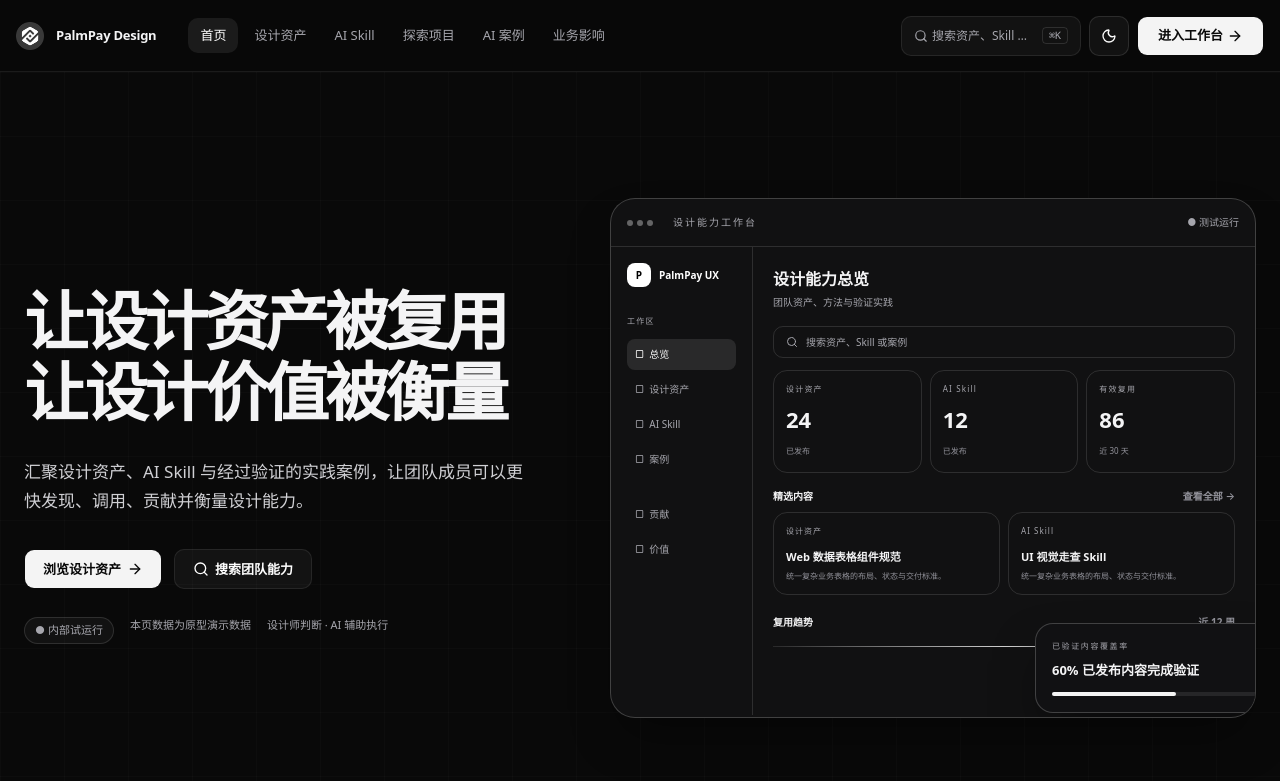
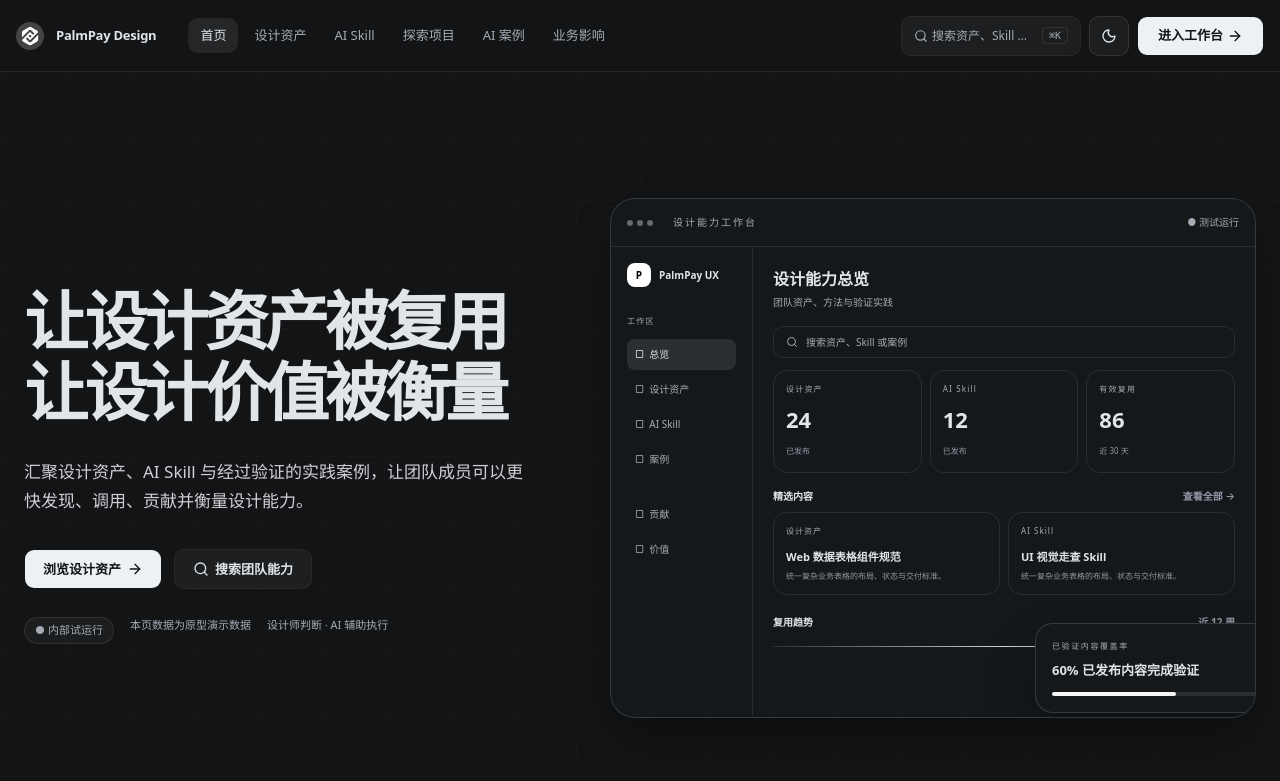
Before and after one commit to lomi2026/palmpay-design-intelligence, a Next.js app in the folder apps/web/: page / in a window 1280 px wide. Shown: the top 781 px of the page. Built offline with nearby package versions, Linux system fonts and the light colour scheme.

Commit message:
fix(web): reduce dark mode eye strain

```diff
--- a/apps/web/src/app/globals.css
+++ b/apps/web/src/app/globals.css
@@ -111,28 +111,28 @@ body {
 }
 
 .dark .v9-source-home {
-  --v9-bg: #090909;
-  --v9-sidebar: #0a0a0a;
-  --v9-panel: #111112;
-  --v9-panel-2: #18181a;
-  --v9-panel-3: #202024;
-  --v9-text: #f4f4f5;
-  --v9-muted: #b8b8bd;
-  --v9-copy: #a6a6ad;
-  --v9-subtle: #92929a;
-  --v9-disabled: #707078;
-  --v9-line: rgba(255, 255, 255, 0.12);
-  --v9-line-strong: rgba(255, 255, 255, 0.2);
-  --v9-soft: rgba(255, 255, 255, 0.045);
-  --v9-soft-hover: rgba(255, 255, 255, 0.08);
-  --v9-raised: rgba(255, 255, 255, 0.13);
-  --v9-field: rgba(255, 255, 255, 0.045);
-  --v9-strong: #f4f4f4;
-  --v9-strong-foreground: #090909;
+  --v9-bg: #121416;
+  --v9-sidebar: #0f1113;
+  --v9-panel: #15181b;
+  --v9-panel-2: #181b1f;
+  --v9-panel-3: #20242a;
+  --v9-text: #e1e5e9;
+  --v9-muted: #b2b8c0;
+  --v9-copy: #a5acb5;
+  --v9-subtle: #9099a5;
+  --v9-disabled: #6f7782;
+  --v9-line: rgba(255, 255, 255, 0.09);
+  --v9-line-strong: rgba(255, 255, 255, 0.14);
+  --v9-soft: rgba(255, 255, 255, 0.04);
+  --v9-soft-hover: rgba(255, 255, 255, 0.075);
+  --v9-raised: rgba(255, 255, 255, 0.11);
+  --v9-field: #20242a;
+  --v9-strong: #eef1f4;
+  --v9-strong-foreground: #121416;
   --v9-inverse-line: rgba(0, 0, 0, 0.15);
   --v9-inverse-soft: rgba(0, 0, 0, 0.1);
-  --v9-grid-line: rgba(255, 255, 255, 0.035);
-  --v9-glow: rgba(255, 255, 255, 0.065);
+  --v9-grid-line: rgba(255, 255, 255, 0.025);
+  --v9-glow: rgba(255, 255, 255, 0.045);
   --v9-status-neutral-bg: rgba(255, 255, 255, 0.055);
   --v9-status-neutral-line: rgba(255, 255, 255, 0.16);
   --v9-status-neutral-text: #b8b8bd;
@@ -214,15 +214,87 @@ body {
   color: var(--v9-muted) !important;
 }
 
+.dark .v9-source-home :is([class~='text-white'], [class~='text-[#f4f4f5]']) {
+  color: var(--v9-text) !important;
+}
+
+.dark .v9-source-home :is(
+  [class~='bg-[#090909]'], [class~='bg-[#090909]/70'],
+  [class~='bg-[#090909]/95'], [class~='bg-[#090909]/[.82]']
+) {
+  background-color: var(--v9-bg) !important;
+}
+
+.dark .v9-source-home [class~='bg-[#0a0a0a]'] {
+  background-color: var(--v9-sidebar) !important;
+}
+
 .dark .v9-source-home :is(
   [class~='bg-[#0c0c0d]'], [class~='bg-[#101011]'], [class~='bg-[#111]'],
-  [class~='bg-[#111112]'], [class~='bg-[#121212]']
+  [class~='bg-[#111112]'], [class~='bg-[#111113]'], [class~='bg-[#111]/90'],
+  [class~='bg-[#111]/95'], [class~='bg-[#121212]']
 ) {
   background-color: var(--v9-panel) !important;
 }
 
 .dark .v9-source-home :is([class~='bg-[#161616]'], [class~='bg-[#171717]']) {
   background-color: var(--v9-panel-2) !important;
+}
+
+.dark .v9-source-home :is(
+  [class~='bg-black'], [class~='bg-black/10'], [class~='bg-black/15'],
+  [class~='bg-black/20'], [class~='bg-black/25'], [class~='bg-black/30'],
+  [class~='bg-black/35'], [class~='bg-black/[.15]'], [class~='bg-black/[.16]'],
+  [class~='bg-black/[.18]'], [class~='bg-black/[.2]'], [class~='bg-black/[.22]'],
+  [class~='bg-black/[.24]'], [class~='bg-black/[.25]'], [class~='bg-black/70'],
+  [class~='bg-black/80'], [class~='bg-black/90'], [class~='bg-black/95']
+) {
+  background-color: var(--v9-field) !important;
+}
+
+.dark .v9-source-home :is(
+  [class~='bg-[radial-gradient(circle_at_50%_-10%,rgba(255,255,255,.08),transparent_34%),#090909]'],
+  [class~='bg-[radial-gradient(circle_at_8%_0%,rgba(255,255,255,.065),transparent_30%),#090909]']
+) {
+  background: radial-gradient(circle at 8% 0%, var(--v9-glow), transparent 30%) var(--v9-bg) !important;
+}
+
+.dark .v9-source-home [class~='bg-[radial-gradient(circle_at_82%_45%,rgba(255,255,255,.035),transparent_22%),#0d0d0e]'] {
+  background: radial-gradient(circle at 82% 45%, var(--v9-glow), transparent 22%) var(--v9-panel) !important;
+}
+
+.dark .v9-source-home :is(
+  [class~='bg-[linear-gradient(145deg,#111,#171717)]'],
+  [class~='bg-[linear-gradient(145deg,#181714,#111)]']
+) {
+  background: linear-gradient(145deg, var(--v9-panel), var(--v9-panel-2)) !important;
+}
+
+.dark .v9-source-home :is(
+  [class~='bg-[linear-gradient(135deg,rgba(255,255,255,.06),transparent),#111]'],
+  [class~='bg-[linear-gradient(135deg,rgba(255,255,255,.07),rgba(255,255,255,.01)_55%),#111]'],
+  [class~='bg-[linear-gradient(135deg,rgba(255,255,255,.07),transparent_55%),#111]'],
+  [class~='bg-[linear-gradient(135deg,rgba(255,255,255,.07),rgba(255,255,255,.015)_54%),repeating-linear-gradient(90deg,transparent_0_71px,rgba(255,255,255,.055)_72px),#101010]']
+) {
+  background: linear-gradient(135deg, var(--v9-glow), transparent 55%) var(--v9-panel) !important;
+}
+
+.dark .v9-source-home [class~='bg-[linear-gradient(180deg,rgba(255,255,255,.035),transparent_44%),repeating-linear-gradient(90deg,transparent_0_49px,rgba(255,255,255,.1)_50px),repeating-linear-gradient(0deg,transparent_0_49px,rgba(255,255,255,.1)_50px)]'] {
+  background:
+    linear-gradient(180deg, var(--v9-soft), transparent 44%),
+    repeating-linear-gradient(90deg, transparent 0 49px, var(--v9-grid-line) 50px),
+    repeating-linear-gradient(0deg, transparent 0 49px, var(--v9-grid-line) 50px),
+    var(--v9-panel-2) !important;
+}
+
+.dark .v9-source-home :is(
+  [class~='bg-[linear-gradient(rgba(255,255,255,.025)_1px,transparent_1px),linear-gradient(90deg,rgba(255,255,255,.025)_1px,transparent_1px)]'],
+  [class~='bg-[linear-gradient(rgba(255,255,255,.035)_1px,transparent_1px),linear-gradient(90deg,rgba(255,255,255,.035)_1px,transparent_1px)]'],
+  [class~='bg-[linear-gradient(90deg,rgba(255,255,255,.035)_1px,transparent_1px),linear-gradient(rgba(255,255,255,.035)_1px,transparent_1px)]']
+) {
+  background-image:
+    linear-gradient(var(--v9-grid-line) 1px, transparent 1px),
+    linear-gradient(90deg, var(--v9-grid-line) 1px, transparent 1px) !important;
 }
 
 .dark .v9-source-home :is(
@@ -503,37 +575,37 @@ html:not(.dark) .v9-source-home :is(
 }
 
 .dark {
-  --background: oklch(0.145 0 0);
-  --foreground: oklch(0.985 0 0);
-  --card: oklch(0.205 0 0);
-  --card-foreground: oklch(0.985 0 0);
-  --popover: oklch(0.205 0 0);
-  --popover-foreground: oklch(0.985 0 0);
-  --primary: oklch(0.922 0 0);
-  --primary-foreground: oklch(0.205 0 0);
-  --secondary: oklch(0.269 0 0);
-  --secondary-foreground: oklch(0.985 0 0);
-  --muted: oklch(0.269 0 0);
-  --muted-foreground: oklch(0.708 0 0);
-  --accent: oklch(0.269 0 0);
-  --accent-foreground: oklch(0.985 0 0);
+  --background: #121416;
+  --foreground: #e1e5e9;
+  --card: #181b1f;
+  --card-foreground: #e1e5e9;
+  --popover: #20242a;
+  --popover-foreground: #e1e5e9;
+  --primary: #eef1f4;
+  --primary-foreground: #121416;
+  --secondary: #20242a;
+  --secondary-foreground: #e1e5e9;
+  --muted: #20242a;
+  --muted-foreground: #9099a5;
+  --accent: #282d34;
+  --accent-foreground: #e1e5e9;
   --destructive: oklch(0.704 0.191 22.216);
-  --border: oklch(1 0 0 / 10%);
-  --input: oklch(1 0 0 / 15%);
-  --ring: oklch(0.556 0 0);
+  --border: rgb(255 255 255 / 9%);
+  --input: rgb(255 255 255 / 14%);
+  --ring: #6f7782;
   --chart-1: oklch(0.78 0.07 250);
   --chart-2: oklch(0.76 0.07 160);
   --chart-3: oklch(0.8 0.08 78);
   --chart-4: oklch(0.77 0.07 305);
   --chart-5: oklch(0.76 0.07 25);
-  --sidebar: oklch(0.205 0 0);
-  --sidebar-foreground: oklch(0.985 0 0);
+  --sidebar: #0f1113;
+  --sidebar-foreground: #e1e5e9;
   --sidebar-primary: oklch(0.488 0.243 264.376);
-  --sidebar-primary-foreground: oklch(0.985 0 0);
-  --sidebar-accent: oklch(0.269 0 0);
-  --sidebar-accent-foreground: oklch(0.985 0 0);
-  --sidebar-border: oklch(1 0 0 / 10%);
-  --sidebar-ring: oklch(0.556 0 0);
+  --sidebar-primary-foreground: #eef1f4;
+  --sidebar-accent: #20242a;
+  --sidebar-accent-foreground: #e1e5e9;
+  --sidebar-border: rgb(255 255 255 / 9%);
+  --sidebar-ring: #6f7782;
 }
 
 @layer base {
--- a/apps/web/src/app/workspace/insights/page.tsx
+++ b/apps/web/src/app/workspace/insights/page.tsx
@@ -95,7 +95,7 @@ export default async function InsightsPage() {
 
       <section className="mt-6 grid gap-5 xl:grid-cols-[minmax(0,1.05fr)_minmax(360px,.95fr)]">
         <section className="rounded-[20px] border border-white/[.1] bg-[#111112] p-5 sm:p-6"><div className="flex items-start gap-3"><SearchX className="mt-0.5 size-4 shrink-0 text-white/70" /><div><h2 className="text-[21px] font-semibold tracking-[-.035em] text-white">用户想找、但当前没有命中的能力</h2></div></div>{insights.noResultSearches.length ? <ul className="mt-6 divide-y divide-white/[.1] border-y border-white/[.1]">{insights.noResultSearches.map((item) => <li className="flex items-center justify-between gap-4 py-3.5 text-[13px]" key={item.keyword}><span className="text-white/70">{item.keyword}</span><Badge className="rounded-full border-white/[.12] bg-white/[.035] text-[10px] text-white/65" variant="outline">{item.count} 次</Badge></li>)}</ul> : <p className="mt-6 rounded-xl border border-dashed border-white/[.12] px-4 py-5 text-[12px] text-white/45">当前周期内没有记录到无结果搜索。</p>}</section>
-        <section className="rounded-[20px] border border-white/[.1] bg-white p-6 text-black"><ShieldCheck className="size-5" /><h2 className="mt-8 text-[29px] font-semibold leading-[1.08] tracking-[-.05em]">审核速度与退回率都需要结合内容质量一起判断。</h2><dl className="mt-7 divide-y divide-black/15 border-y border-black/15 text-[13px]"><div className="flex justify-between py-3"><dt className="text-black/60">平均审核耗时</dt><dd className="font-semibold">{insights.governance.averageReviewHours} 小时</dd></div><div className="flex justify-between py-3"><dt className="text-black/60">退回率</dt><dd className="font-semibold">{insights.governance.returnRate}%</dd></div></dl></section>
+        <section className="rounded-[20px] border border-[var(--v9-line-strong)] bg-[var(--v9-panel-2)] p-6 text-[var(--v9-text)]"><ShieldCheck className="size-5 text-[var(--v9-muted)]" /><h2 className="mt-8 text-[29px] font-semibold leading-[1.08] tracking-[-.05em]">审核速度与退回率都需要结合内容质量一起判断。</h2><dl className="mt-7 divide-y divide-[var(--v9-line)] border-y border-[var(--v9-line)] text-[13px]"><div className="flex justify-between py-3"><dt className="text-[var(--v9-copy)]">平均审核耗时</dt><dd className="font-semibold">{insights.governance.averageReviewHours} 小时</dd></div><div className="flex justify-between py-3"><dt className="text-[var(--v9-copy)]">退回率</dt><dd className="font-semibold">{insights.governance.returnRate}%</dd></div></dl></section>
       </section>
 
       <section className="mt-6 rounded-[20px] border border-white/[.1] bg-[#111112] p-5 sm:p-6"><h2 className="text-[21px] font-semibold tracking-[-.035em] text-white">长期未更新内容</h2>{insights.staleContent.length ? <ul className="mt-6 divide-y divide-white/[.1] border-y border-white/[.1]">{insights.staleContent.map((item) => <li className="flex flex-col justify-between gap-2 py-3.5 text-[13px] sm:flex-row sm:items-center" key={item.id}><div><strong className="font-medium text-white">{item.title}</strong><span className="ml-2 text-[11px] text-white/45">{contentTypeLabel(item.contentType)}</span></div><time className="text-[11px] text-white/45">最后更新：{new Intl.DateTimeFormat('zh-CN').format(new Date(item.updatedAt))}</time></li>)}</ul> : <p className="mt-5 rounded-xl border border-dashed border-white/[.12] px-4 py-5 text-[12px] text-white/45">暂无需要关注的长期未更新内容。</p>}</section>
--- a/apps/web/src/app/workspace/overview/page.tsx
+++ b/apps/web/src/app/workspace/overview/page.tsx
@@ -75,9 +75,9 @@ export default async function OverviewPage() {
             {evidenceMetrics.map(([Icon, label, value, detail]) => <article className="rounded-[16px] border border-white/[.1] bg-white/[.025] p-4" key={label}><Icon className="size-4 text-white/70" /><strong className="mt-6 block text-[30px] font-semibold leading-none tracking-[-.05em] text-white">{value}</strong><p className="mt-2 text-[13px] font-medium text-white">{label}</p><p className="mt-1 text-[11px] leading-5 text-white/45">{detail}</p></article>)}
           </div>
         </div>
-        <aside className="flex flex-col justify-between rounded-[20px] border border-white/[.1] bg-white p-6 text-black sm:p-7">
-          <div><BookOpenCheck className="size-5" /><h2 className="mt-8 text-[30px] font-semibold leading-[1.08] tracking-[-.05em]">{overview.verifiedCases} 个案例已经有验证证据</h2><p className="mt-4 text-[13px] leading-6 text-black/60">有效的案例需要说明 AI 如何介入、设计师在哪里判断，以及结果如何被验证。</p></div>
-          <div className="mt-8 border-t border-black/15 pt-5"><div className="flex items-center justify-between text-[12px]"><span className="text-black/55">内容贡献者</span><strong>{overview.contributors}</strong></div><div className="mt-3 h-1.5 overflow-hidden rounded-full bg-black/10"><div className="h-full rounded-full bg-black" style={{ width: `${Math.min(100, overview.contributors ? (overview.verifiedCases / overview.contributors) * 100 : 0)}%` }} /></div></div>
+        <aside className="flex flex-col justify-between rounded-[20px] border border-[var(--v9-line-strong)] bg-[var(--v9-panel-2)] p-6 text-[var(--v9-text)] sm:p-7">
+          <div><BookOpenCheck className="size-5 text-[var(--v9-muted)]" /><h2 className="mt-8 text-[30px] font-semibold leading-[1.08] tracking-[-.05em]">{overview.verifiedCases} 个案例已经有验证证据</h2><p className="mt-4 text-[13px] leading-6 text-[var(--v9-copy)]">有效的案例需要说明 AI 如何介入、设计师在哪里判断，以及结果如何被验证。</p></div>
+          <div className="mt-8 border-t border-[var(--v9-line)] pt-5"><div className="flex items-center justify-between text-[12px]"><span className="text-[var(--v9-copy)]">内容贡献者</span><strong>{overview.contributors}</strong></div><div className="mt-3 h-1.5 overflow-hidden rounded-full bg-[var(--v9-soft-hover)]"><div className="h-full rounded-full bg-[var(--v9-muted)]" style={{ width: `${Math.min(100, overview.contributors ? (overview.verifiedCases / overview.contributors) * 100 : 0)}%` }} /></div></div>
         </aside>
       </section>
 
```
Also changed, not shown: apps/web/src/app/workspace/ai-projects/[slug]/page.tsx (+1 -1 lines), 3 other files (tests, documents, lock files or other folders).
